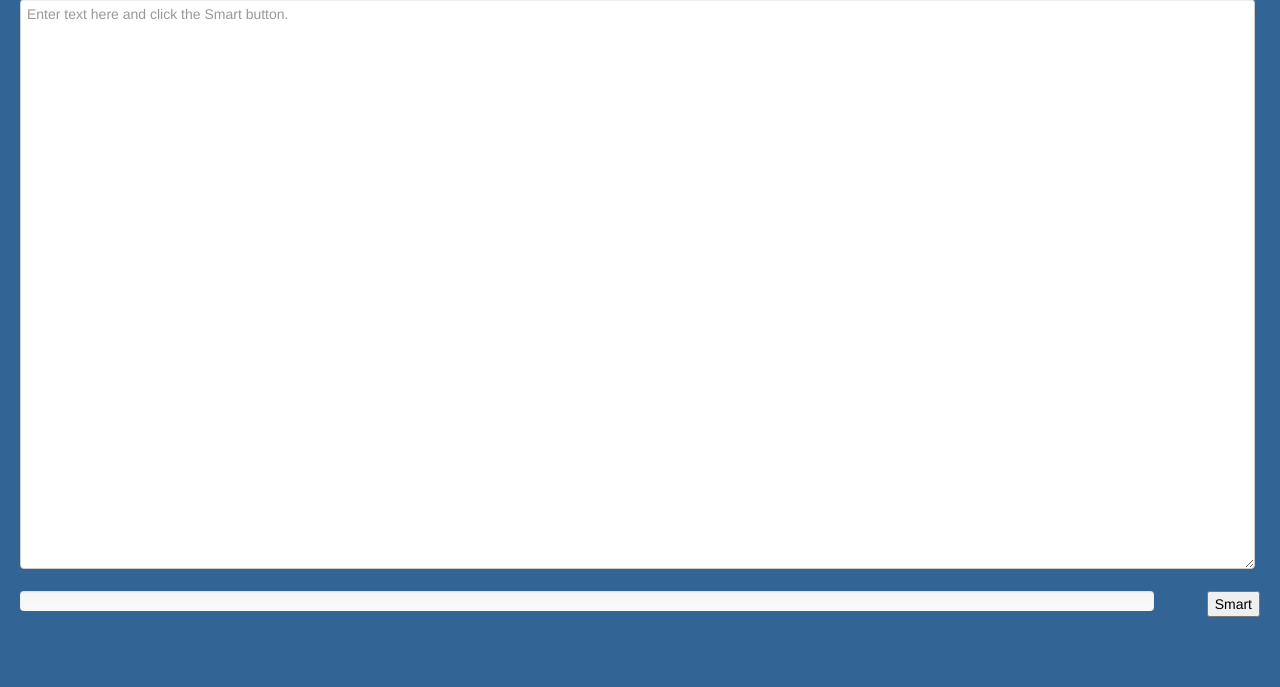
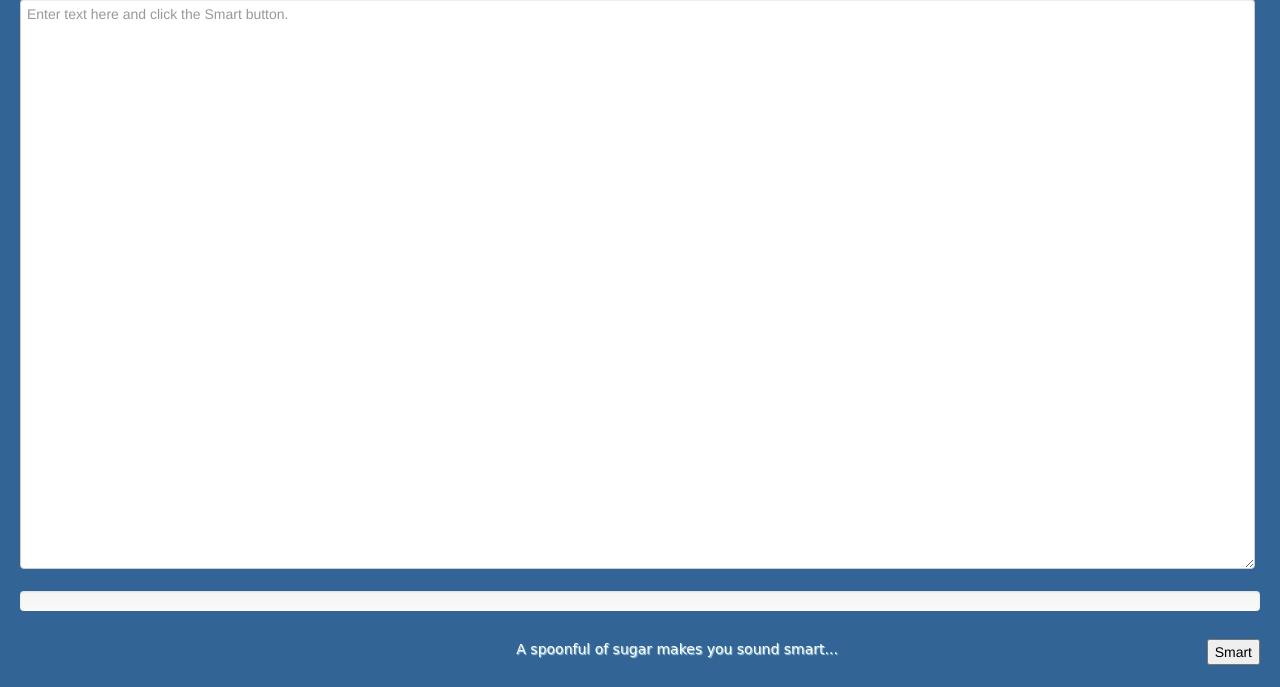
Before and after one commit to davidsteinberg/sugarandspeech, a PHP site: page / in a window 1280 px wide. Shown: the part 113-800 px from the top of the page. Run offline with PHP 8.4, Linux system fonts and the light colour scheme; some libraries are stand-ins or nearby versions; some web fonts are replaced.

Commit message:
getting ui almost

```diff
--- a/index.php
+++ b/index.php
@@ -26,6 +26,14 @@
 			height: 100%;
 			background-color: rgb(50,100,150);
 		}
+		#chooserArea {
+			display: none;
+			width: 98.5%;
+			background-color: white;
+			border-radius: 5px;
+			padding: 5px;
+			height: 100%;
+		}
 		a.projectName {
 			font-family: 'Patrick Hand SC', cursive;
 			position: relative;
@@ -33,6 +41,12 @@
 			top: 25px;
 			color: lightblue;
 			text-shadow: 1px 1px 1px navy;
+		}
+		a.bottomScript {
+			color: white;
+			text-shadow: 1px 1px 1px lightblue;
+			font-family: cursive;
+			float: right;
 		}
 	</style>
 	<link href='http://fonts.googleapis.com/css?family=Patrick+Hand+SC' rel='stylesheet' type='text/css'>
@@ -51,17 +65,23 @@
 	<div class="row-fluid" style="height: 70%">
 		<div class="span12" style="height: 100%">
 			<textarea placeholder="Enter text here and click the Smart button." id="text" style="width: 98.5%;height: 100%;"></textarea>
+			<div id="chooserArea"></div>
 		</div>
 	</div>
 	<div class="row-fluid" style="height: 4%">
 	</div>
-	<div class="row-fluid" style="height: 10%">
-		<div class="span11">
+	<div class="row-fluid" style="height: 6%">
+		<div class="span12">
 			<div class="progress progress-success progress-striped">
 				<div id="progresser" class="bar" style="width: 0%;"></div>
 			</div>
 		</div>
-		<div class="span1">
+	</div>
+	<div class="row-fluid" style="height: 3%">
+		<div class="span8" style="text-align: center;">
+			<a class="bottomScript">A spoonful of sugar makes you sound smart...</a>
+		</div>
+		<div class="span4">
 			<button id="start" style="float: right">Smart</button>
 		</div>
 	</div>
--- a/js/main.js
+++ b/js/main.js
@@ -3,7 +3,6 @@ $(document).ready(function(){
 	$("#text").focus();
 	$("#start").click(function(){
 		$("#progresser").css("width","0%");
-		$("#progresser").addClass("active");
 		var textValue = $("#text").val();
 		var hist = wordFreq(textValue.toLowerCase()); // .replace(/[^\w\s'"]/g,"")
 		var totalCount = 0;
@@ -40,9 +39,9 @@ $(document).ready(function(){
 
 							totalCount--;
 							if (totalCount == 0) {
-								$("#highlighted").html(textValue);
 								$("#progresser").css("width","100%");
-								$("#progresser").removeClass("active");
+								$("#text").css("display","none");
+								$("#chooserArea").html(textValue).css("display","block");
 							}
 						},
 						error : function(data) {
```
